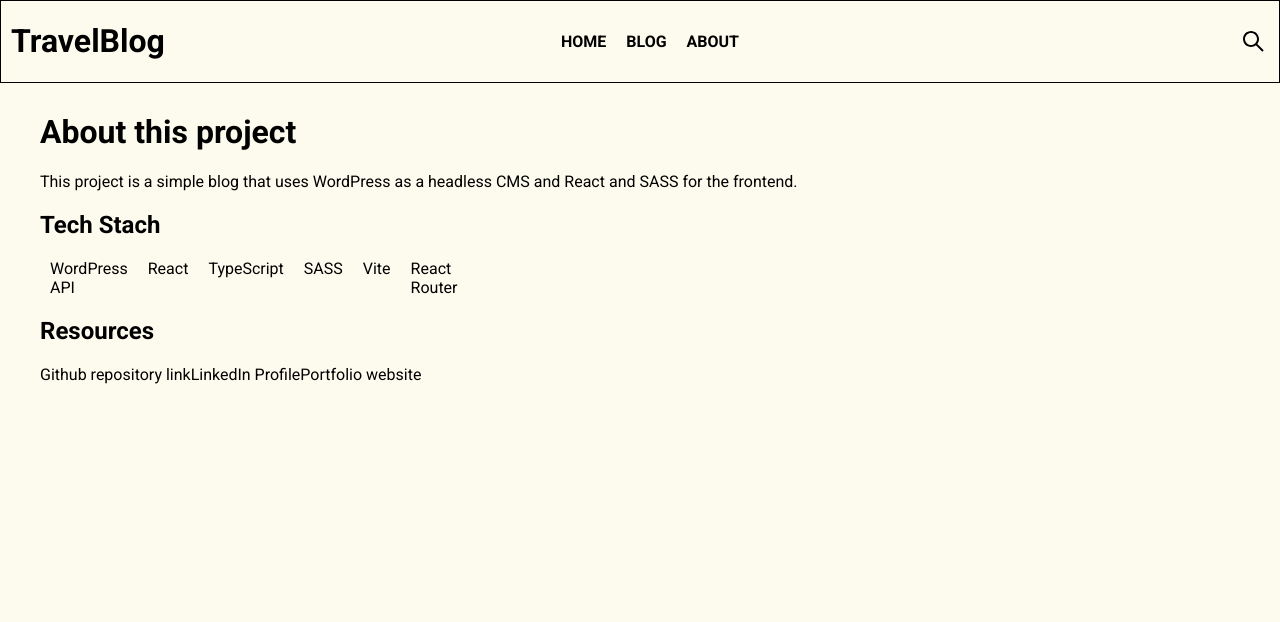
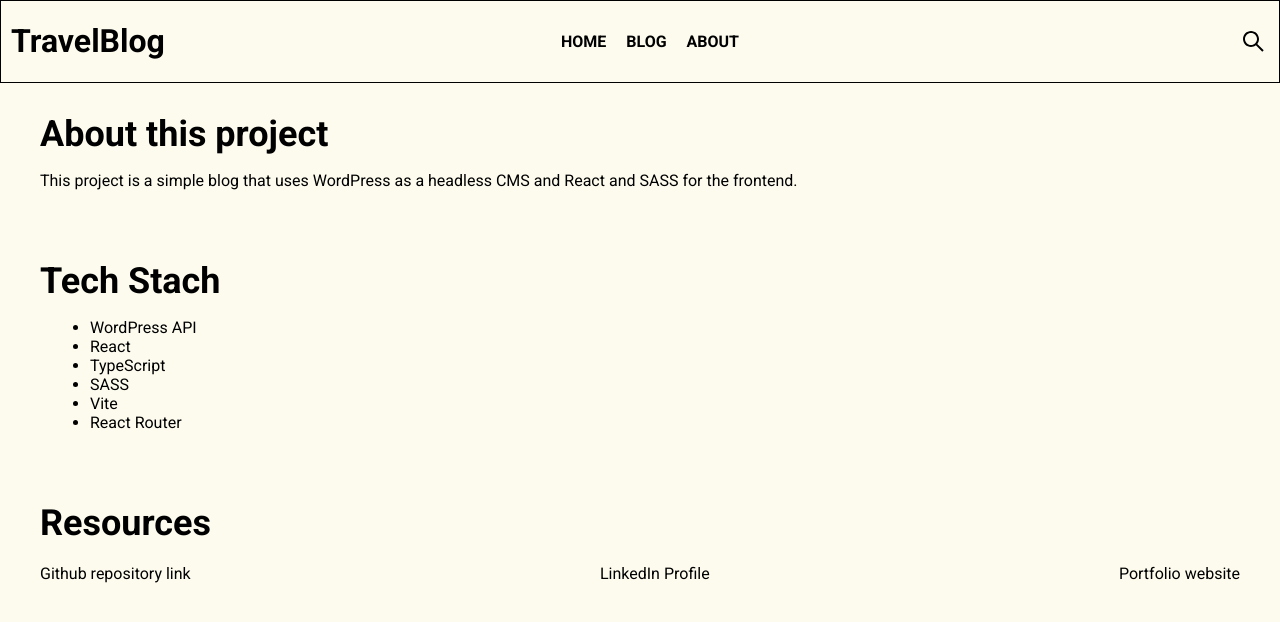
Before and after one commit to GeorgiosDrivas/react-headless-blog, a React (Vite) app: page /about in a window 1280 px wide. Shown: the top 622 px of the page. Built offline with nearby package versions, Linux system fonts and the light colour scheme.

Commit message:
About page styling

```diff
--- a/src/components/About.tsx
+++ b/src/components/About.tsx
@@ -1,13 +1,16 @@
 export default function About() {
   return (
     <>
-      <div className="container">
-        <h1>About this project</h1>
+      <div className="container" id="contact">
+        <section>
+          <h2>About this project</h2>
           <p>
             This project is a simple blog that uses WordPress as a headless CMS
             and React and SASS for the frontend.
             <br />
           </p>
+        </section>
+        <section>
           <h2>Tech Stach</h2>
           <ul>
             <li>WordPress API</li>
@@ -17,6 +20,8 @@
             <li>Vite</li>
             <li>React Router</li>
           </ul>
+        </section>
+        <section>
           <h2>Resources</h2>
           <div id="contact_resources">
             <a
@@ -25,13 +30,17 @@
             >
               Github repository link
             </a>
-          <a href="https://www.linkedin.com/in/drivasgeorgios/" target="_blank">
+            <a
+              href="https://www.linkedin.com/in/drivasgeorgios/"
+              target="_blank"
+            >
               LinkedIn Profile
             </a>
             <a href="https://www.georgiosdrivas.eu/" target="_blank">
               Portfolio website
             </a>
           </div>
+        </section>
       </div>
     </>
   );
--- a/src/styles/app.scss
+++ b/src/styles/app.scss
@@ -16,7 +16,7 @@
   color: inherit;
 }
 
-ul {
+ul:not(#contact ul) {
   list-style: none;
   padding: 0;
   margin: 0;
@@ -140,3 +140,19 @@
 .read-more-btn:hover {
   text-decoration: underline;
 }
+
+#contact section:not(#contact section:last-child) {
+  margin-bottom: 70px;
+}
+
+#contact h2 {
+  font-size: 36px;
+  margin-bottom: 0;
+}
+
+#contact_resources {
+  display: flex;
+  justify-content: space-between;
+  align-items: center;
+  margin-top: 20px;
+}
```
Lines whose indentation alone changed are shown as unchanged.
